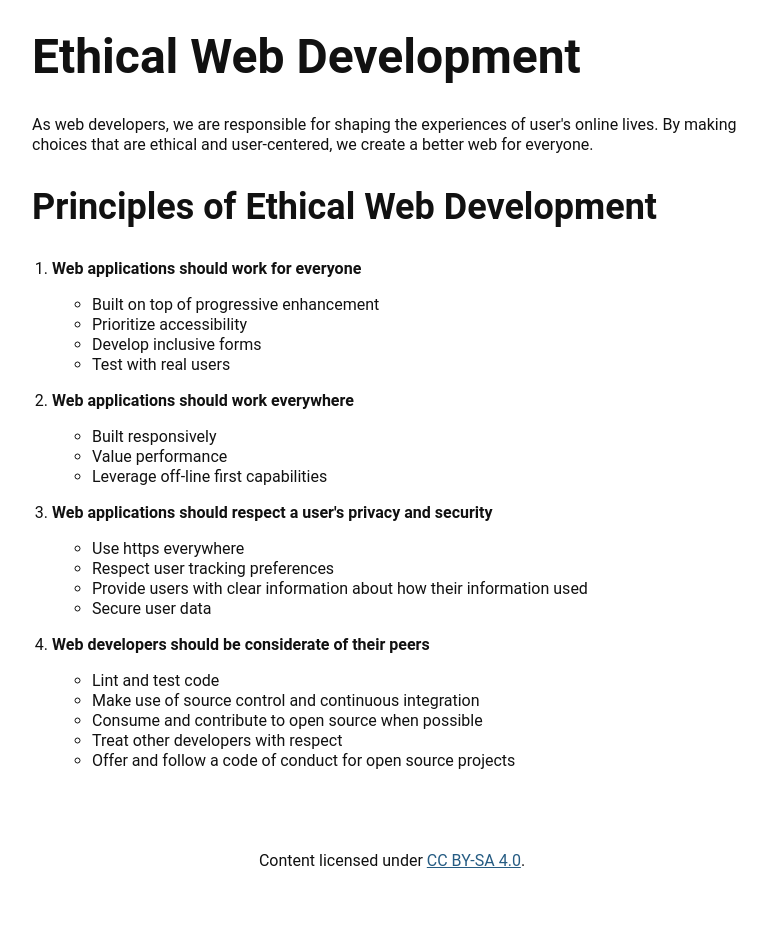
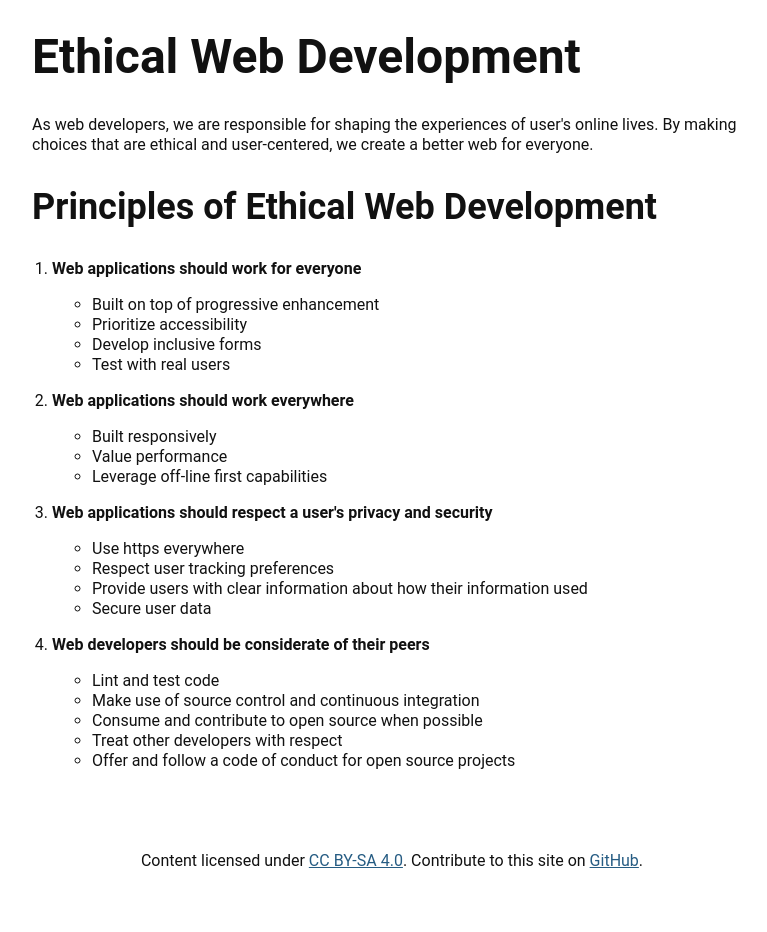
Before and after one commit to ascott1/ethicalweb.org, a Jekyll site: the page built from index.html, in a window 1280 px wide. Shown: the whole page, without its empty margins (248-1015 px from the left). Built offline with Jekyll 4.4.1, drawn with Linux system fonts in a browser that asks for light colours.

Commit message:
link to repo

```diff
--- a/_includes/footer.html
+++ b/_includes/footer.html
@@ -1,5 +1,5 @@
 <footer class="site-footer">
   <div class="wrapper">
-    Content licensed under <a href="https://creativecommons.org/licenses/by-sa/4.0/">CC BY-SA 4.0</a>.
+    Content licensed under <a href="https://creativecommons.org/licenses/by-sa/4.0/">CC BY-SA 4.0</a>. Contribute to this site on <a href="https://github.com/ascott1/ethicalweb.org">GitHub</a>.
   </div>
 </footer>
```
